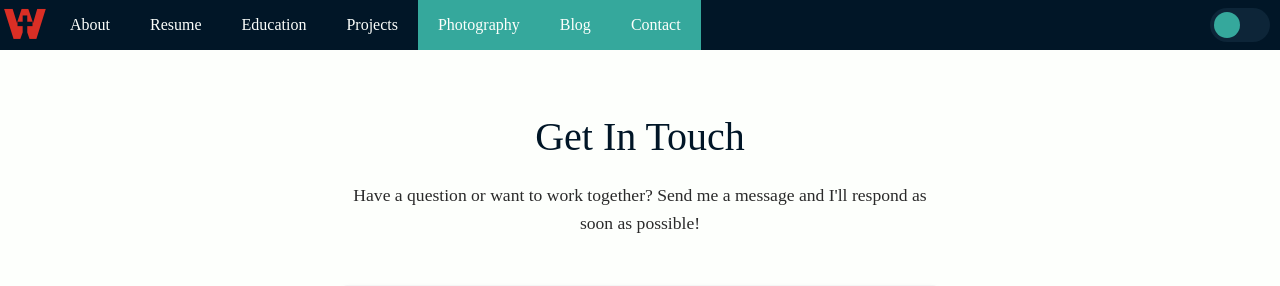
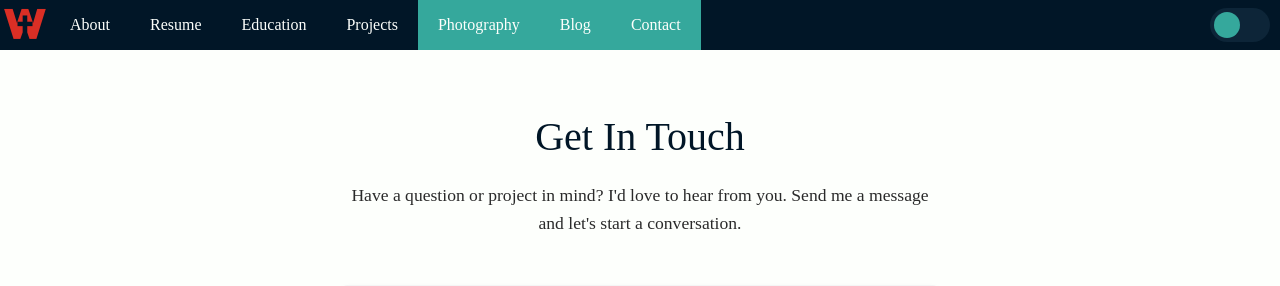
Before and after one commit to wielandtech/w_tech, a Django app: template core/templates/core/contact.html in a window 1280 px wide. Shown: the top 286 px of the page. Run offline with Django 5.2, Linux system fonts and the light colour scheme; the template is opened without the code that fills it, so the values that code supplies are empty, except form fields; tables that the repository leaves empty hold one stand-in row (values such as "Sample post"); form fields are guessed from the names that the template uses; parts of the project's set-up code (start-up, migrations or seed data) failed here and were passed over; some libraries are stand-ins or nearby versions.

Commit message:
Update contact form message for improved clarity and engagement

```diff
--- a/core/templates/core/contact.html
+++ b/core/templates/core/contact.html
@@ -11,7 +11,7 @@
 <div class="contact-container">
     <div class="contact-header">
         <h1>Get In Touch</h1>
-        <p>Have a question or want to work together? Send me a message and I'll respond as soon as possible!</p>
+        <p>Have a question or project in mind? I'd love to hear from you. Send me a message and let's start a conversation.</p>
     </div>
 
     <div class="contact-form-container">
```
